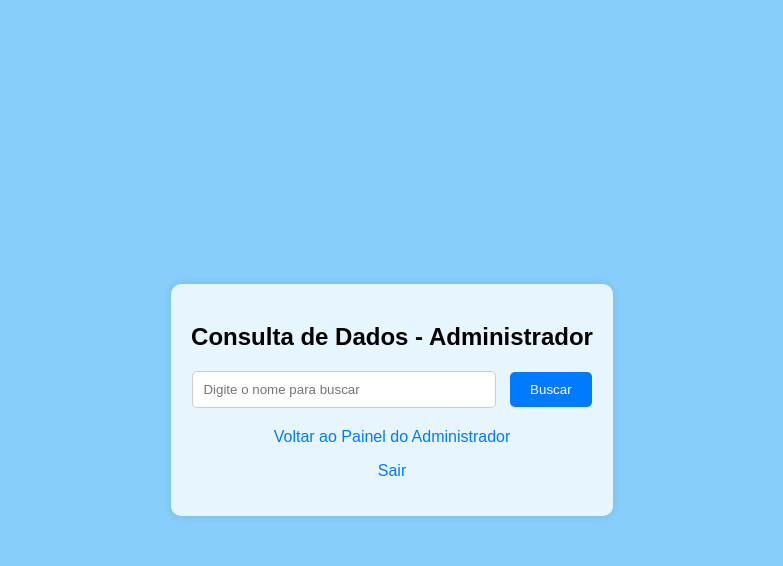
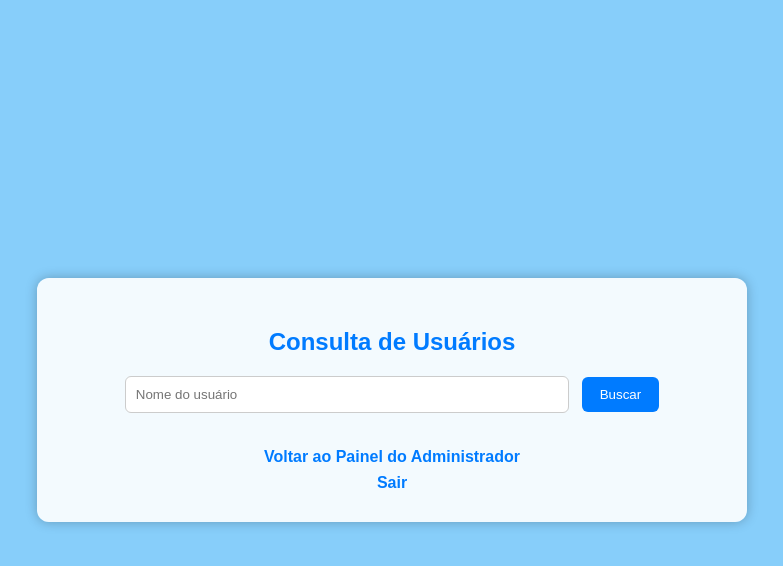
Before and after one commit to Fg593376455/Site_SUS, a PHP site: page /admin_data_view.php in a window 1280 px wide. Shown: the top 566 px of the page, without its empty margins (248-1031 px from the left). Run offline with PHP 8.4, Linux system fonts and the light colour scheme; the visitor is signed in with stand-in values (Sample User, id 1); tables that the repository leaves empty or names only in its code hold one stand-in row (values such as "Sample post").

Commit message:
admin_data_view.php

```diff
--- a/admin_data_view.php
+++ b/admin_data_view.php
@@ -5,40 +5,42 @@ include('db.php');
 // Verifica se o usuário está logado
 if (!isset($_SESSION['user_id'])) {
     header("Location: index.php");
-    exit(); // Garante que o script PHP não continue executando após redirecionar
+    exit();
 }
 
 $user_id = $_SESSION['user_id'];
 
-// Usar prepared statements para evitar injeção de SQL
+// Verifica se é admin
 $stmt = $conn->prepare("SELECT is_admin FROM users WHERE id = ?");
 $stmt->bind_param("i", $user_id);
 $stmt->execute();
 $result = $stmt->get_result();
 $row = $result->fetch_assoc();
 $is_admin = $row['is_admin'];
-
-// Fecha a declaração
 $stmt->close();
 
-// Verifica se o usuário é administrador
 if (!$is_admin) {
     echo "Acesso negado. Apenas administradores podem acessar esta página.";
     exit();
 }
 
-// Inicializa variáveis
+// Variáveis
 $search_name = "";
 $search_result = null;
 
-// Verifica se foi feita uma pesquisa
+// Pesquisa
 if ($_SERVER["REQUEST_METHOD"] == "POST") {
-    $search_name = $_POST['name'];
+    $search_name = trim($_POST['name']);
 
-    // Consulta de dados pelo nome
-    $search_stmt = $conn->prepare("SELECT id, name, cpf, phone, is_admin FROM users WHERE name LIKE ?");
-    $like_search_name = "%" . $search_name . "%";
-    $search_stmt->bind_param("s", $like_search_name);
+    $search_stmt = $conn->prepare(
+        "SELECT id, name, cpf, phone, is_admin
+         FROM users
+         WHERE name LIKE ?
+         ORDER BY name ASC"
+    );
+
+    $like = "%" . $search_name . "%";
+    $search_stmt->bind_param("s", $like);
     $search_stmt->execute();
     $search_result = $search_stmt->get_result();
 }
@@ -47,76 +49,113 @@ if ($_SERVER["REQUEST_METHOD"] == "POST") {
 <html lang="pt-br">
 <head>
     <meta charset="UTF-8">
-    <title>Consulta de Dados - Administrador</title>
+    <title>Consulta de Usuários - Admin</title>
     <style>
         body {
             margin: 0;
             padding: 0;
+            background-color: #87CEFA;
             font-family: Arial, sans-serif;
-            background-color: #87CEFA; /* Azul celeste brilhante */
+            height: 100vh;
             display: flex;
             justify-content: center;
             align-items: center;
-            height: 100vh;
         }
+
         .panel-container {
-            background-color: rgba(255, 255, 255, 0.8);
-            padding: 20px;
-            border-radius: 10px;
-            box-shadow: 0 0 10px rgba(0, 0, 0, 0.1);
+            background: rgba(255,255,255,0.9);
+            width: 650px;
+            padding: 30px;
+            border-radius: 12px;
+            box-shadow: 0 0 12px rgba(0,0,0,0.25);
             text-align: center;
         }
-        .panel-container h2 {
+
+        h2 {
             margin-bottom: 20px;
+            color: #007BFF;
         }
-        .panel-container table {
-            width: 100%;
-            border-collapse: collapse;
-        }
-        .panel-container table, th, td {
-            border: 1px solid black;
-        }
-        .panel-container th, td {
-            padding: 10px;
-            text-align: left;
-        }
-        .panel-container a {
-            color: #007BFF;
-            text-decoration: none;
-        }
-        .panel-container a:hover {
-            text-decoration: underline;
-        }
+
         .search-form {
             margin-bottom: 20px;
         }
+
         .search-form input[type="text"] {
             padding: 10px;
-            width: 70%;
+            width: 65%;
             border: 1px solid #ccc;
-            border-radius: 5px;
-            margin-right: 10px;
+            border-radius: 6px;
         }
+
         .search-form input[type="submit"] {
-            padding: 10px 20px;
+            padding: 10px 18px;
+            background-color: #007BFF;
+            border: none;
+            border-radius: 6px;
+            color: white;
+            cursor: pointer;
+            margin-left: 8px;
+        }
+
+        .search-form input[type="submit"]:hover {
+            background-color: #0056b3;
+        }
+
+        table {
+            width: 100%;
+            border-collapse: collapse;
+            margin-top: 15px;
+        }
+
+        table th {
             background-color: #007BFF;
             color: white;
-            border: none;
-            border-radius: 5px;
-            cursor: pointer;
+            padding: 12px;
         }
-        .search-form input[type="submit"]:hover {
-            background-color: #0056b3;
+
+        table td {
+            padding: 10px;
+            border-bottom: 1px solid #ccc;
+        }
+
+        tr:nth-child(even) {
+            background-color: #f1f1f1;
+        }
+
+        .no-results {
+            margin-top: 15px;
+            font-size: 16px;
+            color: #333;
+        }
+
+        a {
+            display: inline-block;
+            margin-top: 15px;
+            text-decoration: none;
+            color: #007BFF;
+            font-weight: bold;
+        }
+
+        a:hover {
+            text-decoration: underline;
+        }
+
+        .logout {
+            margin-top: 8px;
         }
     </style>
 </head>
 <body>
+
     <div class="panel-container">
-        <h2>Consulta de Dados - Administrador</h2>
-        <form class="search-form" method="post" action="">
-            <input type="text" name="name" placeholder="Digite o nome para buscar" value="<?php echo htmlspecialchars($search_name); ?>" required>
+        <h2>Consulta de Usuários</h2>
+
+        <form class="search-form" method="post">
+            <input type="text" name="name" placeholder="Nome do usuário"
+                   value="<?= htmlspecialchars($search_name); ?>" required>
             <input type="submit" value="Buscar">
         </form>
+
         <?php if ($search_result && $search_result->num_rows > 0): ?>
             <table>
                 <thead>
@@ -125,33 +164,35 @@ if ($_SERVER["REQUEST_METHOD"] == "POST") {
                         <th>Nome</th>
                         <th>CPF</th>
                         <th>Telefone</th>
-                        <th>Tipo de Usuário</th>
+                        <th>Tipo</th>
                     </tr>
                 </thead>
                 <tbody>
-                    <?php while ($data_row = $search_result->fetch_assoc()): ?>
+                    <?php while ($row = $search_result->fetch_assoc()): ?>
                         <tr>
-                            <td><?php echo htmlspecialchars($data_row['id']); ?></td>
-                            <td><?php echo htmlspecialchars($data_row['name']); ?></td>
-                            <td><?php echo htmlspecialchars($data_row['cpf']); ?></td>
-                            <td><?php echo htmlspecialchars($data_row['phone']); ?></td>
-                            <td><?php echo $data_row['is_admin'] ? 'Administrador' : 'Usuário'; ?></td>
+                            <td><?= htmlspecialchars($row['id']); ?></td>
+                            <td><?= htmlspecialchars($row['name']); ?></td>
+                            <td><?= htmlspecialchars($row['cpf']); ?></td>
+                            <td><?= htmlspecialchars($row['phone']); ?></td>
+                            <td><?= $row['is_admin'] ? 'Administrador' : 'Usuário'; ?></td>
                         </tr>
                     <?php endwhile; ?>
                 </tbody>
             </table>
+
         <?php elseif ($_SERVER["REQUEST_METHOD"] == "POST"): ?>
-            <p>Nenhum usuário encontrado com o nome "<?php echo htmlspecialchars($search_name); ?>".</p>
+            <p class="no-results">Nenhum usuário encontrado com o nome "<?= htmlspecialchars($search_name); ?>".</p>
         <?php endif; ?>
-        <p><a href="dashboard_admin.php">Voltar ao Painel do Administrador</a></p>
-        <p><a href="logout.php">Sair</a></p>
+
+        <a href="dashboard_admin.php">Voltar ao Painel do Administrador</a>
+        <br>
+        <a class="logout" href="logout.php">Sair</a>
     </div>
+
 </body>
 </html>
 
 <?php
-if (isset($search_stmt)) {
-    $search_stmt->close();
-}
+if (isset($search_stmt)) $search_stmt->close();
 $conn->close();
 ?>
```
